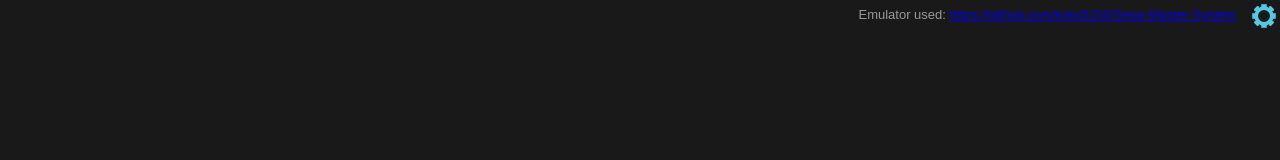
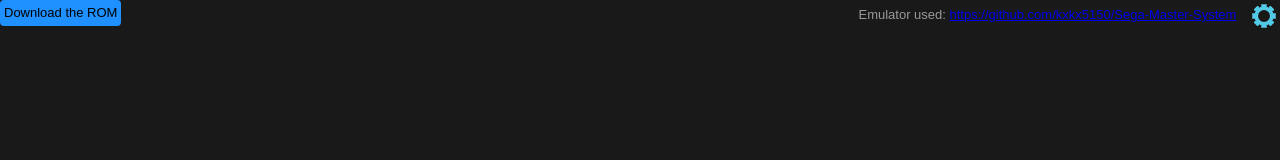
Before and after one commit to kxkx5150/Sega-Master-System, a plain HTML site: page index.html in a window 1280 px wide. Drawn offline with Linux system fonts and the light colour scheme; no server answers.

Commit message:
Create button for ROM download.

```diff
--- a/css/style.css
+++ b/css/style.css
@@ -157,3 +157,13 @@ html {
     text-decoration: none;
     font-size: 12px;
   }
+  .downloadROM {
+	float: left;
+    color: black;
+	text-decoration: none;
+    background-color: dodgerblue;
+    display: inline-block;
+  }
+  .downloadROM:hover {
+    background-color: skyblue;
+  }
--- a/index.html
+++ b/index.html
@@ -11,6 +11,10 @@
   <body>
     <div class="ctrl_div">
       <div id="input-group">
+		<a href="roms/astro_hunter-0.2.sms" class="downloadROM button">
+			Download the ROM
+		</a>
+
         <label>
 		  Emulator used:
 		  <a href="https://github.com/kxkx5150/Sega-Master-System"
```
